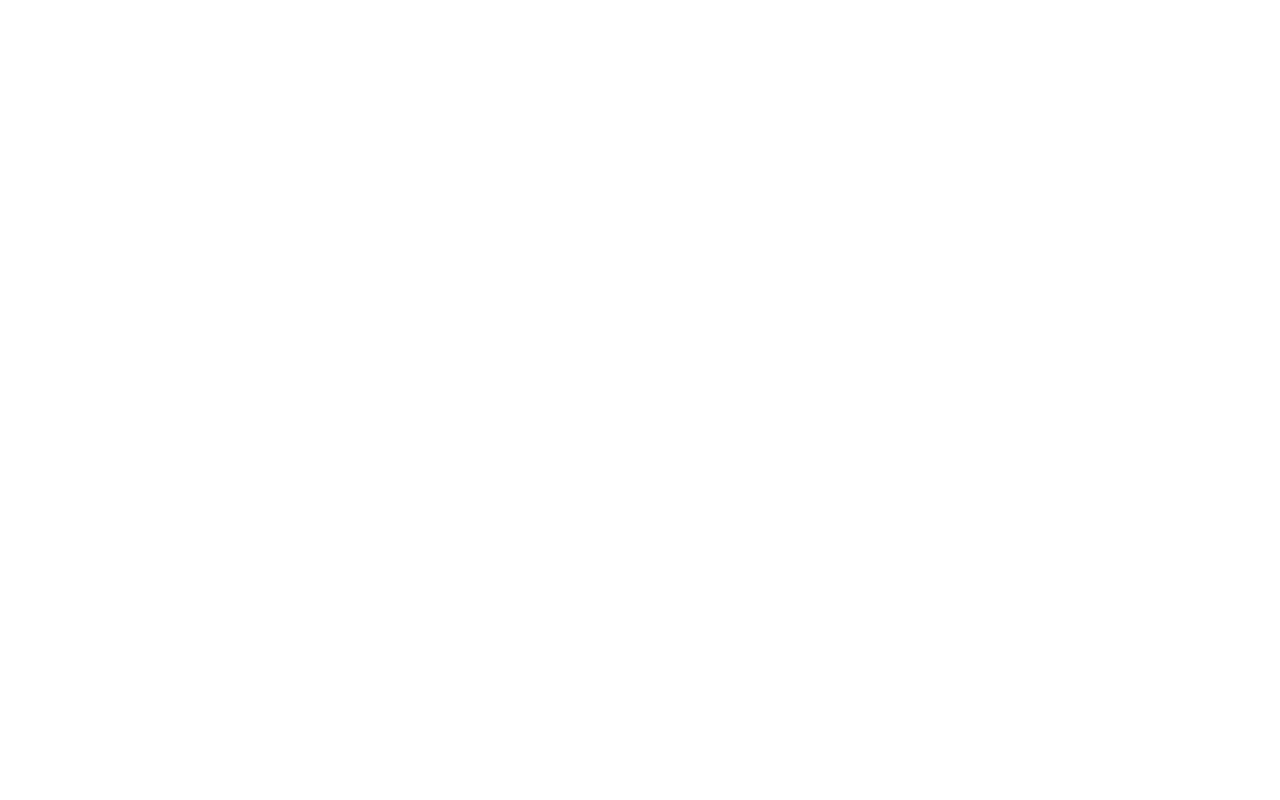
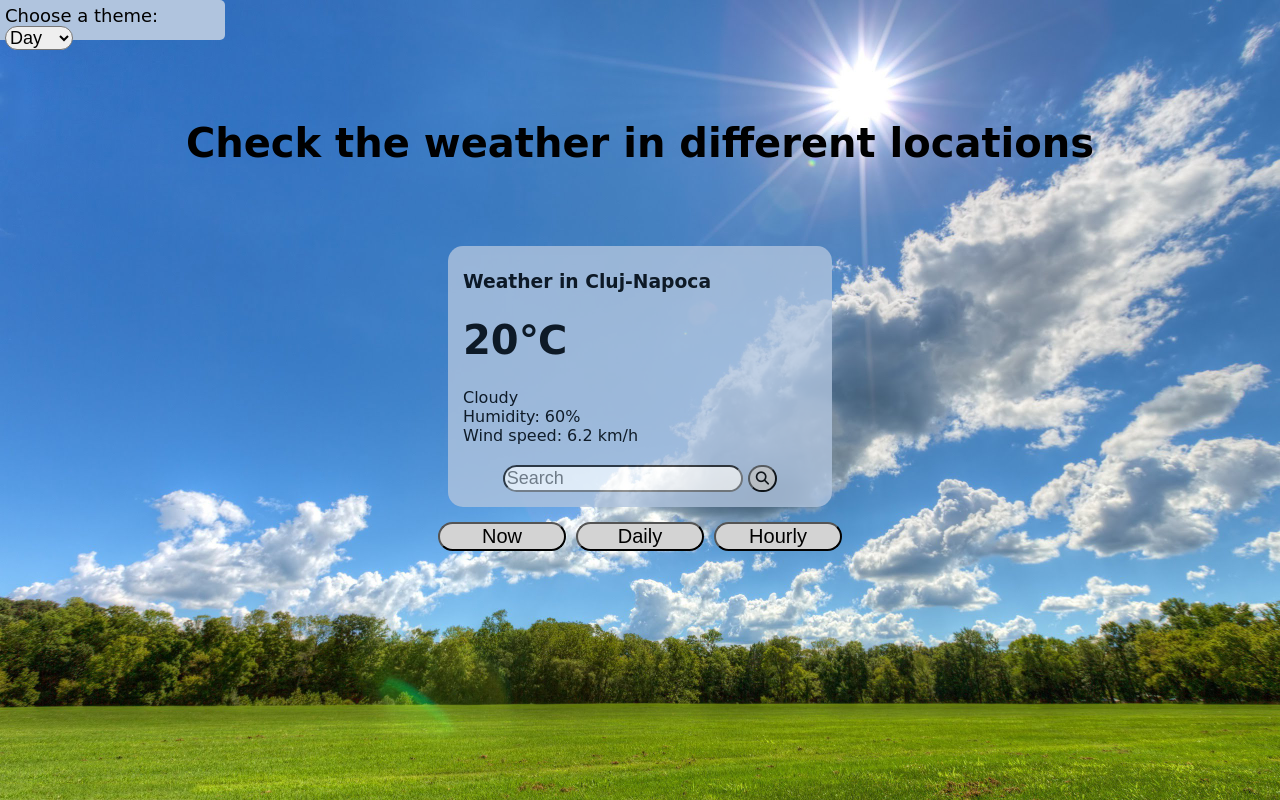
Before and after one commit to Gantze/Weather-Application, a plain HTML site: page index.html in a window 1280 px wide. Drawn offline with Linux system fonts and the light colour scheme.

Commit message:
updating the index.html file and creating the css file

```diff
--- /dev/null
+++ b/css/style.css
@@ -0,0 +1,97 @@
+* {
+    box-sizing: border-box;
+}
+
+body {
+    font-family: 'Alkatra', cursive;
+    background-image: url('../images/day.jpg');
+    background-size: 100vw 100vh;
+    margin: 0;
+}
+
+p {
+    margin: 0;
+}
+
+h1 {
+    text-align: center;
+    margin: 80px 0;
+    font-size: 40px;
+}
+
+h3 {
+    margin: 10px 0 25px 0;
+}
+
+header {
+    width: 225px;
+    height: 40px;
+    padding: 5px;
+    background-color: #B0C4DE;
+    border-top-right-radius: 5px;
+    border-bottom-right-radius: 5px;
+}
+
+label, select {
+    font-size: 18px;
+    border-radius: 15px;
+}
+
+h3#temperature {
+    font-size: 40px;
+}
+
+#search-box {
+    margin-top: 20px;
+    display: flex;
+    justify-content: center;
+    gap: 5px;
+}
+
+input {
+    font-size: 18px;
+}
+
+button {
+    background-color: lightgray;
+}
+
+button:hover {
+    background-color: darkgray;
+}
+
+select:hover, button:hover {
+    cursor: pointer;
+}
+
+#search-box input, #search-box button {
+    border-radius: 15px;
+}
+
+#grid {
+    display: flex;
+    justify-content: center;
+    margin-bottom: 15px;
+}
+
+#card {
+    width: 30%;
+    background-color: #B0C4DE;
+    opacity: 0.8;
+    border-radius: 15px;
+    padding: 15px;
+}
+
+#forecast-period {
+    width: 50%;
+    margin: auto;
+    display: flex;
+    justify-content: center;
+    gap: 10px;
+}
+
+#forecast-period button {
+    font-size: 20px;
+    width: 20%;
+    border-radius: 15px;
+}
--- a/index.html
+++ b/index.html
@@ -5,9 +5,45 @@
         <meta charset="UTF-8">
         <meta name="viewport" content="width=device-width, initial-scale=1.0">
         <title>Weather Application</title>
+        <link rel="stylesheet" href="./css/style.css">
     </head>
 
     <body>
+        <header>
+            <label for="themes">Choose a theme: </label>
+            <select name="themes" id="themes">
+                <option value="day">Day</option>
+                <option value="night">Night</option>
+                <option value="snow">Snow</option>
+                <option value="rain">Rain</option>
+            </select>
+        </header>
+        <h1>Check the weather in different locations</h1>
+        <div id="grid">
+            <div id="card">
+                <div id="weather-details-box">
+                    <h3 id="location">Weather in <span>Cluj-Napoca</span></h3>
+                    <div id="current-weather-box">
+                        <h3 id="temperature">20<span>&#8451;</span></h3>
+                        <p id="weather-type">Cloudy</p>
+                        <p id="humidity">Humidity: <span>60%</span></p>
+                        <p id="wind-speed">Wind speed: <span>6.2 km/h</span></p>
+                    </div>
+                    <div id="daily-weather-box"></div>
+                    <div id="hourly-weather-box"></div>
+                </div>
+                <div id="search-box">
+                    <input type="text" placeholder="Search">
+                    <button><i class="fa-solid fa-magnifying-glass"></i></button>
+                </div>
+            </div>
+        </div>
+        <div id="forecast-period">
+            <button id="current-weather" class="forecast-period-buttons">Now</button>
+            <button id="daily-forecast" class="forecast-period-buttons">Daily</button>
+            <button id="hourly-forecast" class="forecast-period-buttons">Hourly</button>
+        </div>
 
+        <script src="https://kit.fontawesome.com/4802c08e59.js" crossorigin="anonymous"></script>
     </body>
 </html>
```
Also changed, not shown: images/day.jpg (added), images/night.jpg (added), images/rain.jpg (added), images/snow.jpg (added), js/myjavascript.js (added).
